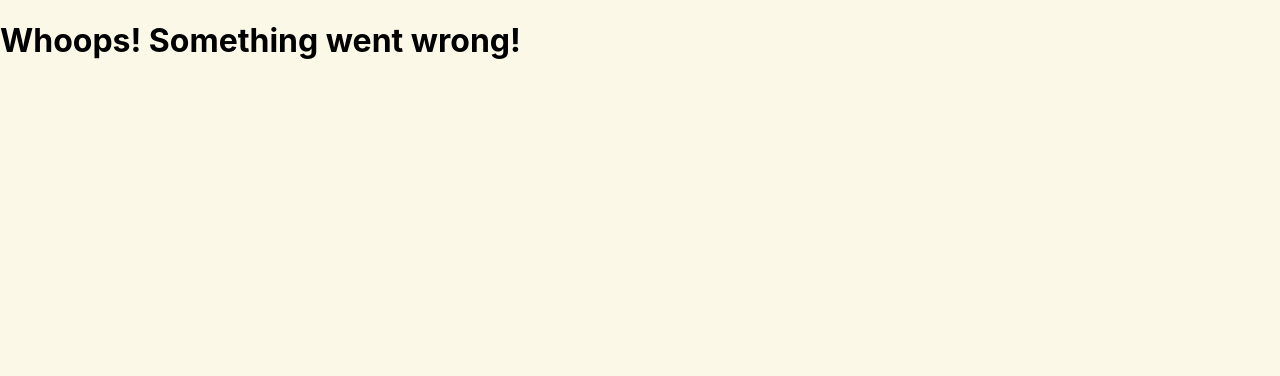
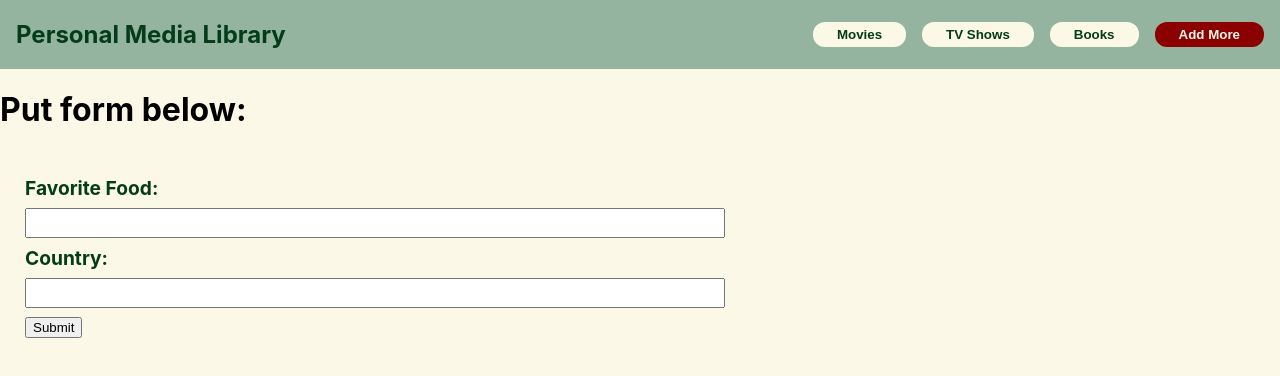
Before and after one commit to adelossantos06/Personal-Media-Library, a React (Create React App) app: page /foodForm in a window 1280 px wide. Shown: the top 376 px of the page. Built offline with nearby package versions, Linux system fonts and the light colour scheme; data requests are answered from the project's data file.

Commit message:
add challenge review

```diff
--- /dev/null
+++ b/src/FoodForm.js
@@ -0,0 +1,79 @@
+import React, { useState } from "react";
+
+function FoodForm() {
+    const [favoriteFood, setFavoriteFood] = useState("")
+    const [country, setCountry] = useState("")
+    const [originMessage, setOriginMessage] = useState("")
+
+
+
+    function handleFoodChange(e) {
+        //if the user types more than 10 characters
+        //cannot type anymore
+        if (e.target.value.length <= 10) {
+            setFavoriteFood(e.target.value)
+        }
+    }
+
+    function handleCountryChange(e) {
+        setCountry(e.target.value)
+    }
+
+    function handleSubmit(e) {
+        e.preventDefault()
+        setCountry("")
+        setFavoriteFood("")
+        if (country === "America") {
+            setOriginMessage("Delicious!")
+        }
+        else if (country === "Italy") {
+            setOriginMessage("Delizioso!")
+        }
+        else if (country === "Mexico") {
+            setOriginMessage("Delicioso!")
+        }
+        else if (country === "") {
+            setOriginMessage("")
+        } else {
+            setOriginMessage("Yummy!")
+        }
+
+    }
+
+    return (
+        <div>
+            <h1>Put form below:</h1>
+            <form onSubmit={handleSubmit}>
+                <label>Favorite Food:</label>
+                <input type="text" onChange={handleFoodChange} value={favoriteFood} ></input>
+                <label>Country:</label>
+                <input type="text" onChange={handleCountryChange} value={country} ></input>
+                <button>Submit</button>
+            </form>
+            <div>
+                <h1>{originMessage}</h1>
+            </div>
+        </div>
+    );
+}
+
+export default FoodForm
+
+
+
+// # Challenge
+// ### In the Food Form component:
+// ### Create a controlled component with:
+// - A field for a user to type the name of their favorite food
+//   - Do not let a user enter more than ten characters for the food (Do not use the maxlength attribute for this)
+// - A field for a user to type the food’s country of origin
+// - A Submit button
+
+// ### When a User submits the form:
+// - The form should clear
+// - If the country of origin is America, render a h1 with the text Delicious!
+// - If the country of origin is Italy, render a h1 with the text Delizioso!
+// - If the country of origin is Mexico or Spain, render a h1 with the text Delicioso!
+// - If the country of origin is not one of those countries, render a h1 with the text Yummy!
+// - This message should not be displayed before a user submits the form
+// - If the User fills out the form again, the text should update
--- a/src/routes.js
+++ b/src/routes.js
@@ -4,6 +4,7 @@ import TV from "./TV"
 import Books from "./Books"
 import AddForm from "./AddForm"
 import ErrorPage from "./ErrorPage"
+import FoodForm from "./FoodForm"
 
 
 const routes = [
@@ -27,6 +28,10 @@ const routes = [
             {
                 path: "/addForm",
                 element: <AddForm />
+            },
+            {
+                path: "/foodForm",
+                element: <FoodForm />
             }
         ]
     },
```
